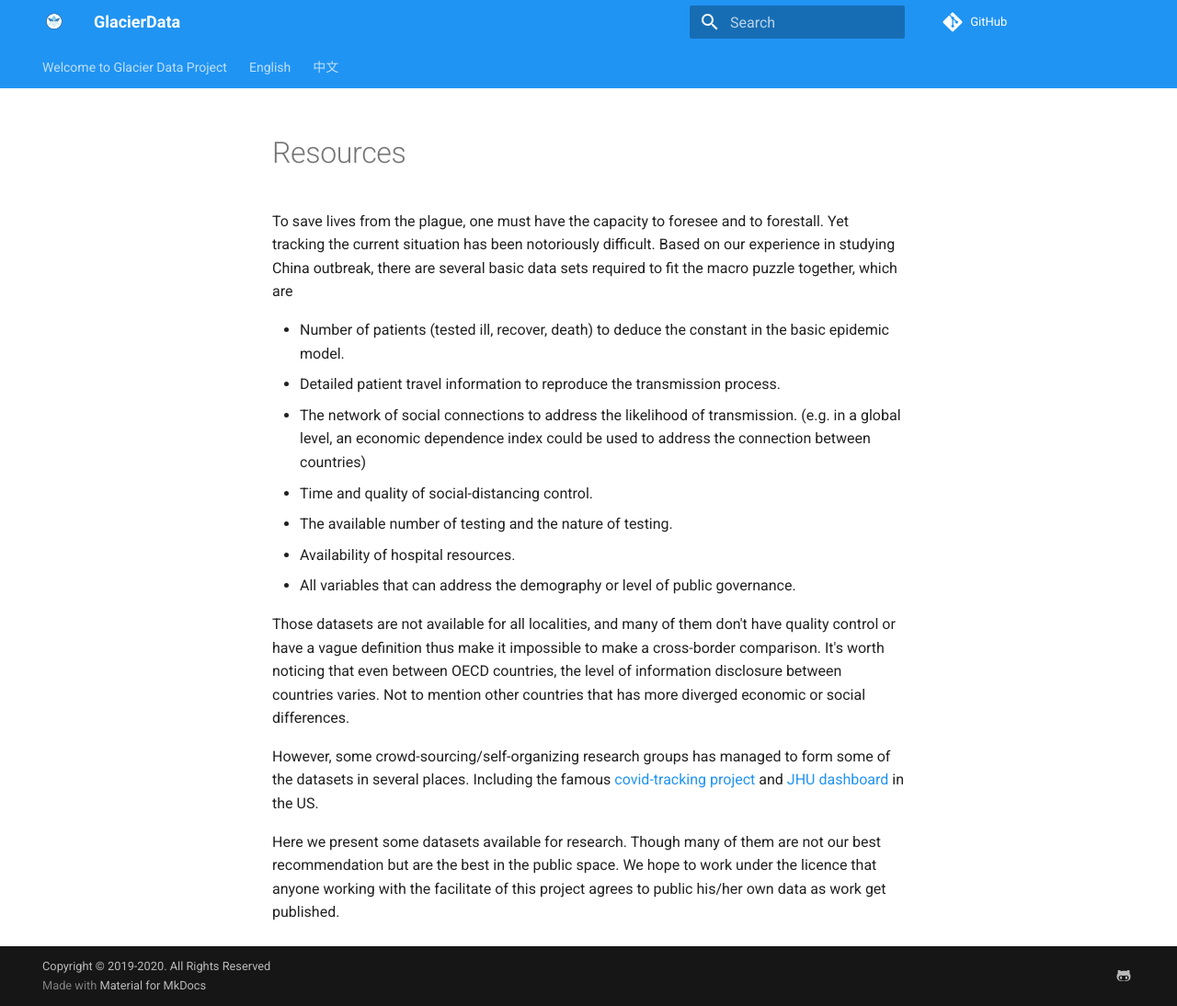
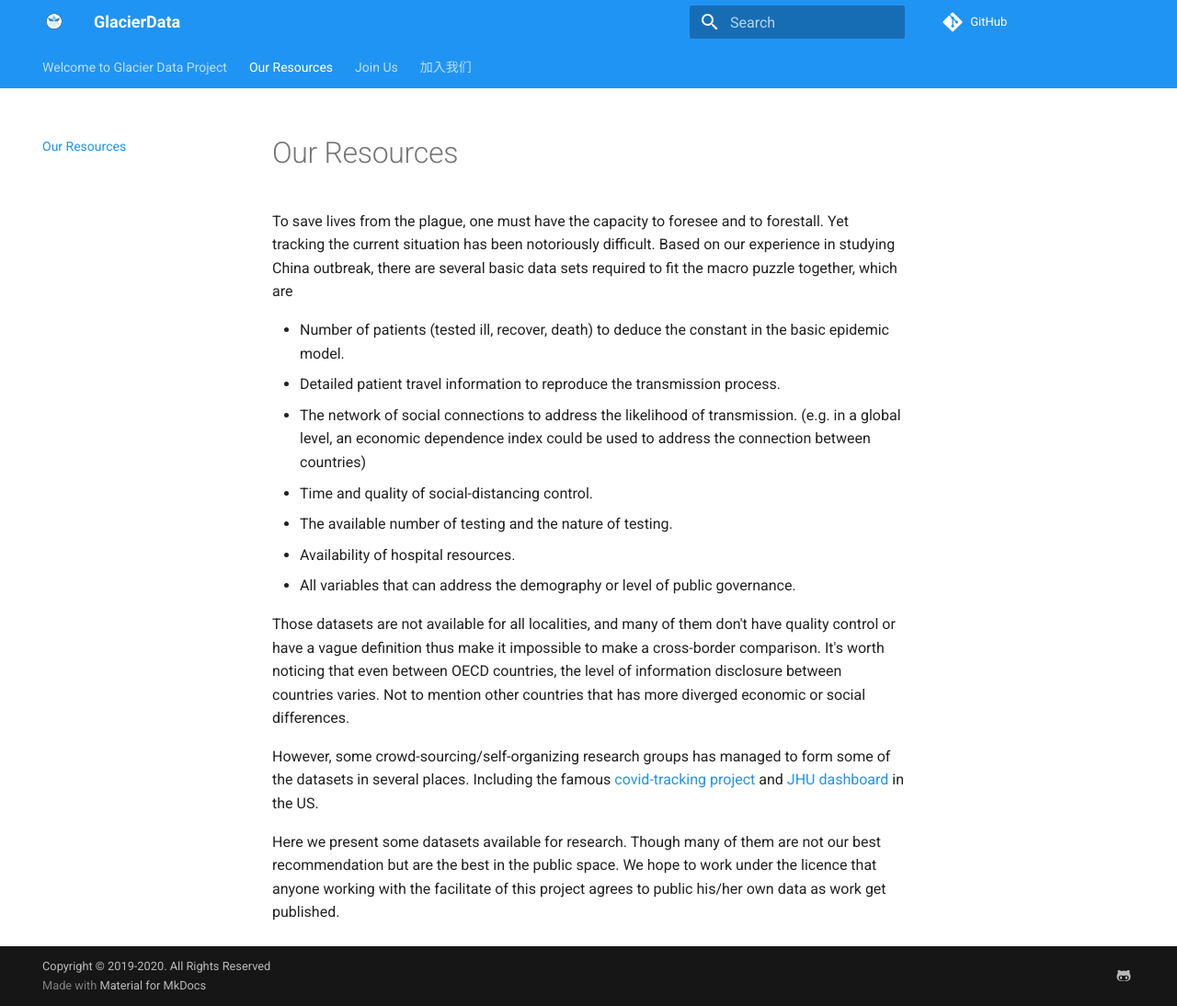
Before and after one commit to Glacier-Ice/data-sci-api, an MkDocs documentation site: the page built from docs/docs/EN/resources.md, in a window 1280 px wide and 1094 px high. Shown: the whole window at 92% size. Built offline with MkDocs 1.6.1 and Material for MkDocs 9.7.7, drawn with Linux system fonts in a browser that asks for light colours; nearby versions of some CDN libraries; library files that are not in the unit come from our copies; comment, search, counter and statistics services are not loaded.

Commit message:
Update mkdocs.yml

```diff
--- a/docs/mkdocs.yml
+++ b/docs/mkdocs.yml
@@ -23,12 +23,9 @@ extra:
 
 nav:
   - Welcome to Glacier Data Project: index.md
-  - English:
-      # - Introduction: EN/intro.md
-      - Join Us: EN/team-up.md
-  - 中文:
-      - 加入我们: CN/team-up.md
-      # - Join Us: CN/team-up.md
+  - Our Resources: EN/resources.md
+  - Join Us: EN/team-up.md
+  - 加入我们: CN/team-up.md
 
 markdown_extensions:
   - codehilite
```
